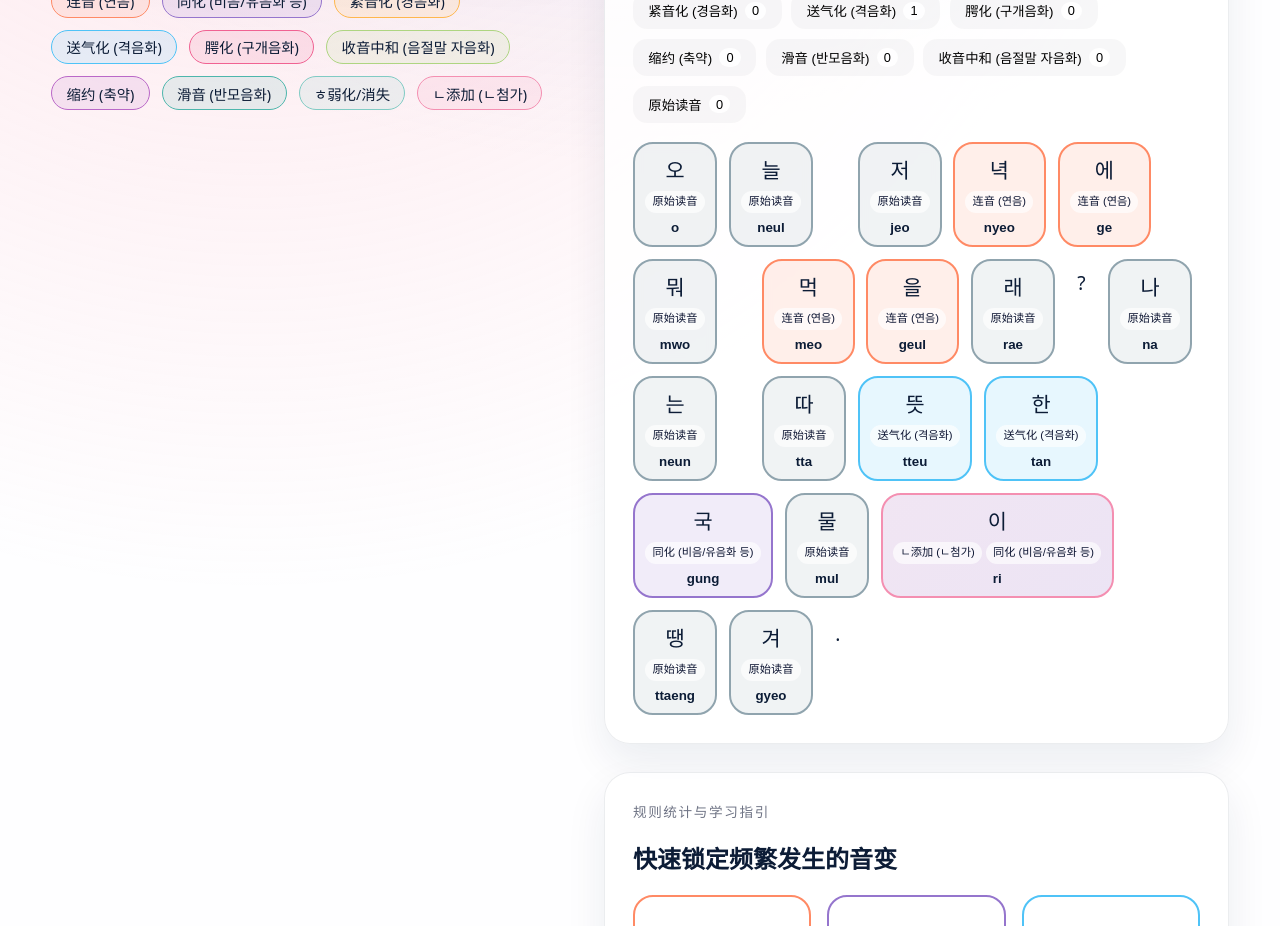
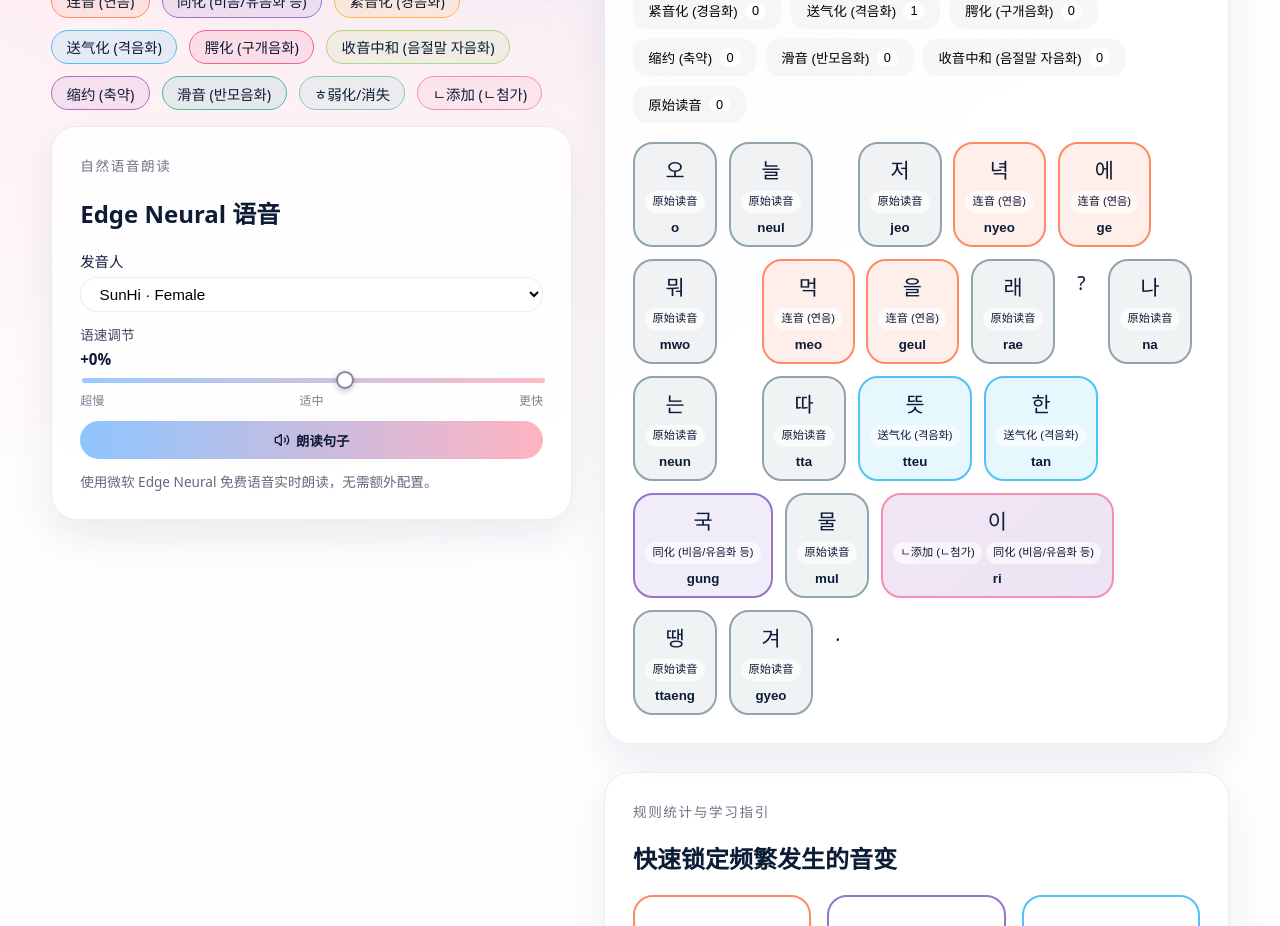
Before and after one commit to frankthinker/Korean-Pronunciation-Helper, a React (Vite) app: page / in a window 1280 px wide. Shown: the part 860-1786 px from the top of the page. Built offline with nearby package versions, Linux system fonts and the light colour scheme.

Commit message:
Feat: 新增 TTS 语音合成面板
- 新增 TtsPanel.jsx 组件，支持 edge-tts 语音输出
- 新增 server 目录，提供本地 TTS 服务
- 更新 App.jsx 集成 TTS 功能
- global.css 新增 TTS 相关样式

```diff
--- a/package.json
+++ b/package.json
@@ -9,6 +9,7 @@
     "preview": "vite preview"
   },
   "dependencies": {
+    "@andresaya/edge-tts": "^1.8.0",
     "framer-motion": "^11.0.3",
     "lucide-react": "^0.471.1",
     "react": "^19.0.0",
--- a/src/App.jsx
+++ b/src/App.jsx
@@ -7,6 +7,7 @@ import RomanizationStrip from './components/RomanizationStrip'
 import RuleLegend from './components/RuleLegend'
 import StatsPanel from './components/StatsPanel'
 import TooltipCard from './components/TooltipCard'
+import TtsPanel from './components/TtsPanel'
 import sampleSentences from './data/sampleSentences'
 import { romanizeSentence } from './lib/romanizer'
 
@@ -61,6 +62,7 @@ export default function App() {
             isLoading={isAnalyzing}
           />
           <RuleLegend />
+          <TtsPanel text={text} />
         </div>
         <div className="kpv-column kpv-column--right">
           <RomanizationStrip text={analysis.finalRomanization} />
--- /dev/null
+++ b/src/components/TtsPanel.jsx
@@ -0,0 +1,142 @@
+import { useEffect, useState } from 'react'
+import { Volume2, Loader2 } from 'lucide-react'
+
+const VOICES = [
+  { id: 'ko-KR-SunHiNeural', label: 'SunHi · Female' },
+  { id: 'ko-KR-InJoonNeural', label: 'InJoon · Male' },
+]
+const RATE_MIN = -80
+const RATE_MAX = 60
+
+export default function TtsPanel({ text }) {
+  const [voice, setVoice] = useState(VOICES[0].id)
+  const [isLoading, setIsLoading] = useState(false)
+  const [error, setError] = useState('')
+  const [audio, setAudio] = useState(null)
+  const [rate, setRate] = useState(0)
+  const [isOnline, setIsOnline] = useState(
+    typeof navigator === 'undefined' ? true : navigator.onLine,
+  )
+
+  useEffect(() => {
+    return () => {
+      if (audio) {
+        audio.pause()
+        URL.revokeObjectURL(audio.src)
+      }
+    }
+  }, [audio])
+
+  useEffect(() => {
+    if (typeof window === 'undefined') return
+    const handleStatusChange = () => {
+      setIsOnline(navigator.onLine)
+    }
+    window.addEventListener('online', handleStatusChange)
+    window.addEventListener('offline', handleStatusChange)
+    return () => {
+      window.removeEventListener('online', handleStatusChange)
+      window.removeEventListener('offline', handleStatusChange)
+    }
+  }, [])
+
+  const disabled = !text?.trim() || isLoading || !isOnline
+  const formattedRate = rate >= 0 ? `+${rate}%` : `${rate}%`
+
+  const handleSpeak = async () => {
+    if (!text?.trim()) {
+      setError('请输入要朗读的韩语句子')
+      return
+    }
+    if (!isOnline) {
+      setError('检测到当前处于离线状态，请连接互联网后再使用朗读功能。')
+      return
+    }
+    setError('')
+    setIsLoading(true)
+    try {
+      const response = await fetch('/api/tts', {
+        method: 'POST',
+        headers: { 'Content-Type': 'application/json' },
+        body: JSON.stringify({ text, voice, rate }),
+      })
+      if (!response.ok) {
+        const data = await response.json().catch(() => ({}))
+        throw new Error(data.error || '合成失败')
+      }
+      const blob = await response.blob()
+      const url = URL.createObjectURL(blob)
+      if (audio) {
+        audio.pause()
+        URL.revokeObjectURL(audio.src)
+      }
+      const player = new Audio(url)
+      setAudio(player)
+      player.onended = () => setIsLoading(false)
+      player.onerror = () => {
+        setIsLoading(false)
+        setError('音频播放失败')
+      }
+      await player.play()
+    } catch (err) {
+      setIsLoading(false)
+      setError(err.message ?? '合成失败')
+    }
+  }
+
+  return (
+    <section className="kpv-panel tts-panel">
+      <div className="kpv-panel__header">
+        <div>
+          <p className="panel-label">自然语音朗读</p>
+          <h2>Edge Neural 语音</h2>
+        </div>
+      </div>
+      <div className="tts-controls">
+        <label>
+          <span>发音人</span>
+          <select value={voice} onChange={(e) => setVoice(e.target.value)}>
+            {VOICES.map((option) => (
+              <option key={option.id} value={option.id}>
+                {option.label}
+              </option>
+            ))}
+          </select>
+        </label>
+        <div className="tts-rate">
+          <label htmlFor="tts-rate">
+            <span>语速调节</span>
+            <strong>{formattedRate}</strong>
+          </label>
+          <input
+            id="tts-rate"
+            type="range"
+            min={RATE_MIN}
+            max={RATE_MAX}
+            step="5"
+            value={rate}
+            onChange={(event) => setRate(Number(event.target.value))}
+          />
+          <div className="tts-rate__labels">
+            <span>超慢</span>
+            <span>适中</span>
+            <span>更快</span>
+          </div>
+        </div>
+        <button type="button" className="primary-btn" disabled={disabled} onClick={handleSpeak}>
+          {isLoading ? <Loader2 className="spin" size={16} /> : <Volume2 size={16} />}
+          {isLoading ? '合成中…' : '朗读句子'}
+        </button>
+        {error ? (
+          <p className="tts-error">{error}</p>
+        ) : (
+          <p className="tts-hint">
+            {isOnline
+              ? '使用微软 Edge Neural 免费语音实时朗读，无需额外配置。'
+              : '当前处于离线模式，联网后方可使用朗读功能。'}
+          </p>
+        )}
+      </div>
+    </section>
+  )
+}
--- a/src/styles/global.css
+++ b/src/styles/global.css
@@ -411,6 +411,118 @@ textarea {
   padding-left: 1.2rem;
 }
 
+.tts-panel {
+  margin-top: 1rem;
+}
+
+.tts-controls {
+  display: flex;
+  flex-direction: column;
+  gap: 0.75rem;
+}
+
+.tts-controls label {
+  display: flex;
+  flex-direction: column;
+  gap: 0.35rem;
+  font-size: 0.9rem;
+}
+
+.tts-controls select {
+  border-radius: 999px;
+  border: 1px solid var(--border);
+  padding: 0.45rem 0.9rem;
+  font-size: 0.95rem;
+  background: rgba(255, 255, 255, 0.9);
+}
+
+.tts-rate {
+  display: flex;
+  flex-direction: column;
+  gap: 0.4rem;
+}
+
+.tts-rate label {
+  display: flex;
+  justify-content: space-between;
+  font-size: 0.85rem;
+  color: rgba(15, 23, 52, 0.8);
+}
+
+.tts-rate strong {
+  font-size: 0.95rem;
+  color: #0f1734;
+}
+
+.tts-rate input[type='range'] {
+  -webkit-appearance: none;
+  width: 100%;
+  height: 5px;
+  border-radius: 999px;
+  background: linear-gradient(90deg, rgba(142, 197, 255, 0.9), rgba(255, 179, 193, 0.9));
+  outline: none;
+}
+
+.tts-rate input[type='range']::-webkit-slider-thumb {
+  -webkit-appearance: none;
+  appearance: none;
+  width: 18px;
+  height: 18px;
+  border-radius: 50%;
+  background: #fff;
+  border: 2px solid rgba(15, 23, 52, 0.5);
+  box-shadow: 0 2px 6px rgba(15, 23, 52, 0.25);
+  cursor: pointer;
+}
+
+.tts-rate input[type='range']::-moz-range-thumb {
+  width: 18px;
+  height: 18px;
+  border-radius: 50%;
+  background: #fff;
+  border: 2px solid rgba(15, 23, 52, 0.5);
+  box-shadow: 0 2px 6px rgba(15, 23, 52, 0.25);
+  cursor: pointer;
+}
+
+.tts-rate__labels {
+  display: flex;
+  justify-content: space-between;
+  font-size: 0.75rem;
+  color: rgba(15, 23, 52, 0.55);
+}
+
+.primary-btn {
+  border: none;
+  border-radius: 999px;
+  padding: 0.6rem 1.2rem;
+  display: inline-flex;
+  align-items: center;
+  gap: 0.4rem;
+  cursor: pointer;
+  background: linear-gradient(90deg, #8ec5ff, #ffb3c1);
+  color: #0f1734;
+  font-weight: 600;
+  justify-content: center;
+}
+
+.primary-btn:disabled {
+  opacity: 0.5;
+  cursor: not-allowed;
+}
+
+.tts-error {
+  color: #ff6b6b;
+  font-size: 0.85rem;
+  margin: 0;
+}
+
+.tts-hint {
+  color: rgba(15, 23, 52, 0.65);
+  font-size: 0.85rem;
+  margin: 0;
+}
+
 @media (max-width: 1100px) {
   .kpv-layout {
     grid-template-columns: 1fr;
--- a/vite.config.js
+++ b/vite.config.js
@@ -1,8 +1,9 @@
 import { defineConfig } from 'vite'
 import react from '@vitejs/plugin-react'
+import { edgeTtsPlugin } from './server/edgeTtsMiddleware.js'
 
 export default defineConfig({
-  plugins: [react()],
+  plugins: [react(), edgeTtsPlugin()],
   server: {
     port: 5175,
     hmr: {
```
Also changed, not shown: 1 other file (tests, documents, lock files or other folders).
